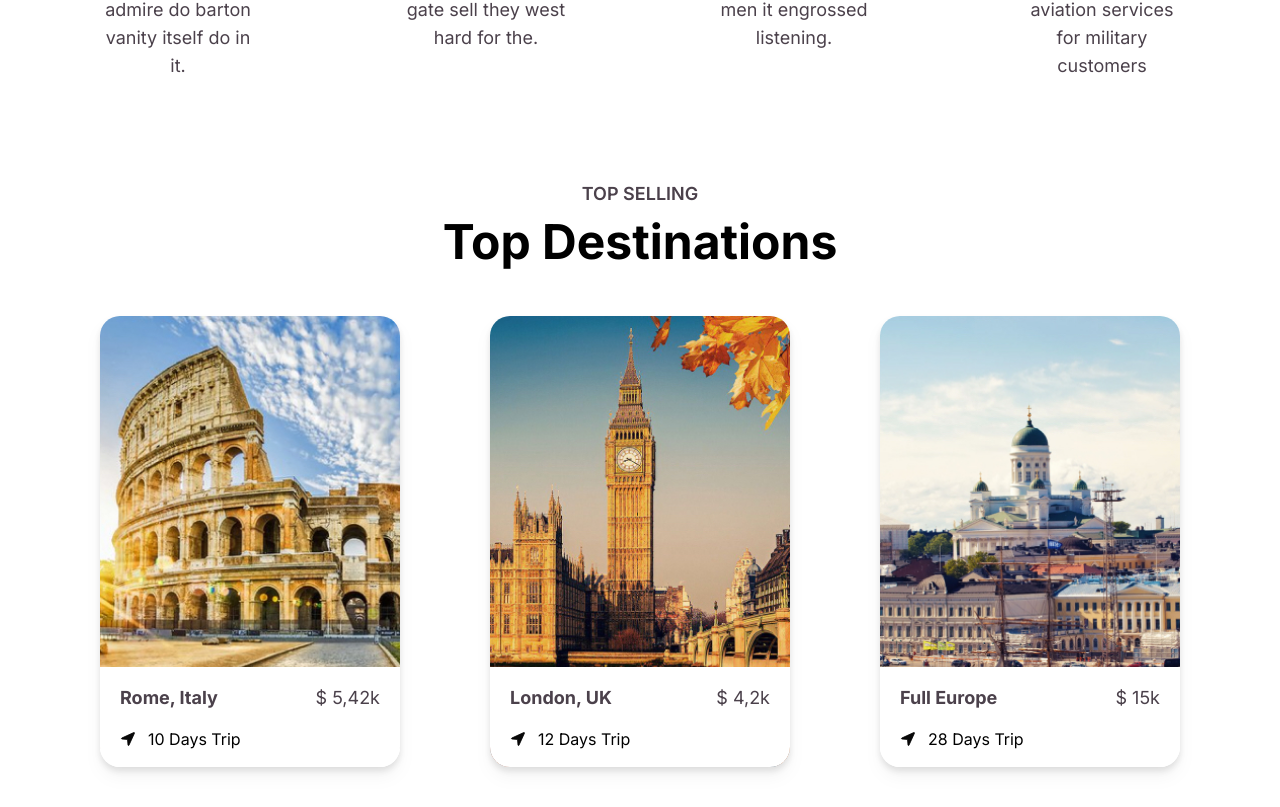
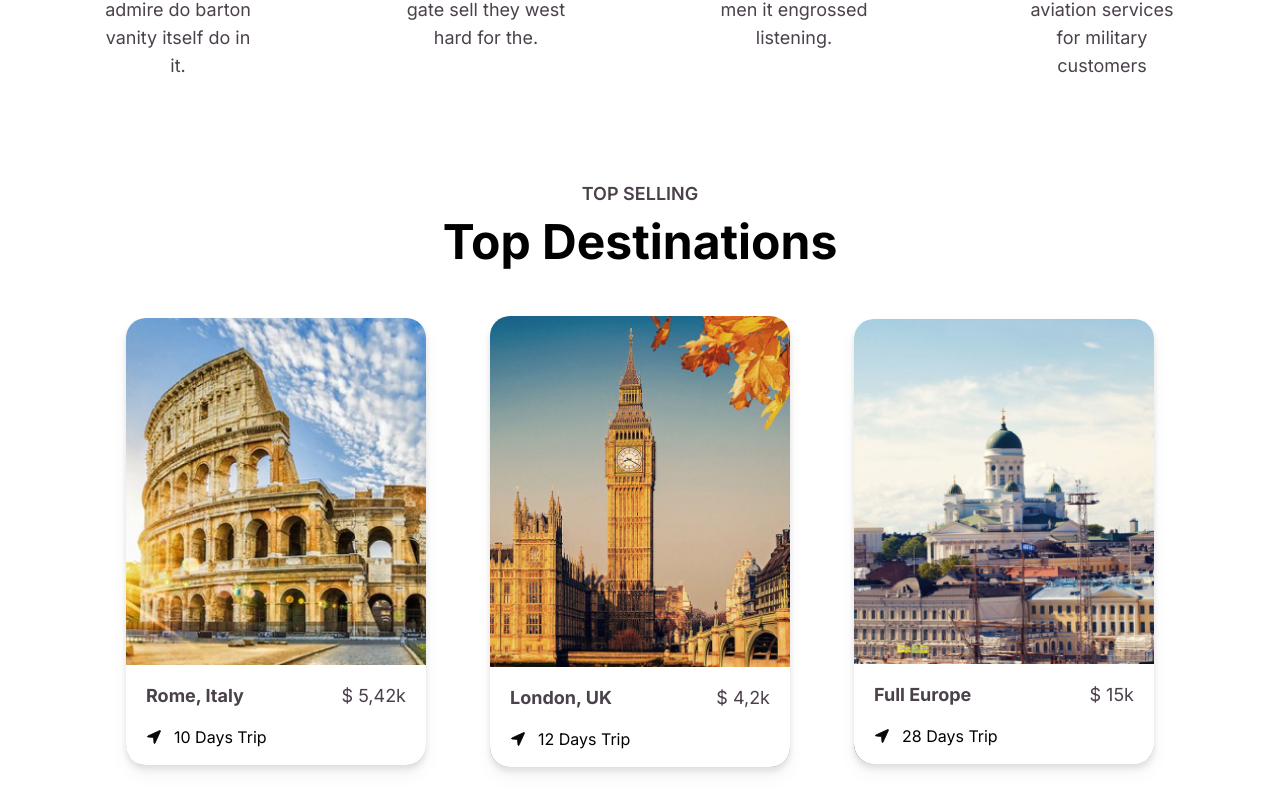
Before and after one commit to smisyuk4/travel-landing, a Next.js app: page / in a window 1280 px wide. Shown: the part 1228-2035 px from the top of the page. Built offline with nearby package versions, Linux system fonts and the light colour scheme.

Commit message:
write interface for destinations

```diff
--- a/components/Destinations.tsx
+++ b/components/Destinations.tsx
@@ -9,7 +9,7 @@
     <section className='bg-custom-bg-color-100 section' id='destinations'>
       <SectionTitle title='Top Selling' subTitle='Top Destinations' />
 
-      <ul className='flex justify-center gap-[90px]'>
+      <ul className='flex flex-col md:flex-row items-center justify-center md:gap-16 gap-10'>
         {DESTINATIONS.map(({ image, destination, cost, duration }, idx) => (
           <li
             key={idx}
--- a/constants/destinations.tsx
+++ b/constants/destinations.tsx
@@ -2,7 +2,14 @@
 import second from '@/assets/destinations/london.jpg';
 import third from '@/assets/destinations/europe.jpg';
 
-export const DESTINATIONS = [
+interface DestinationItem {
+  image: { src: string };
+  destination: string;
+  cost: string;
+  duration: number;
+}
+
+export const DESTINATIONS: DestinationItem[] = [
   {
     image: first,
     destination: 'Rome, Italy',
```
